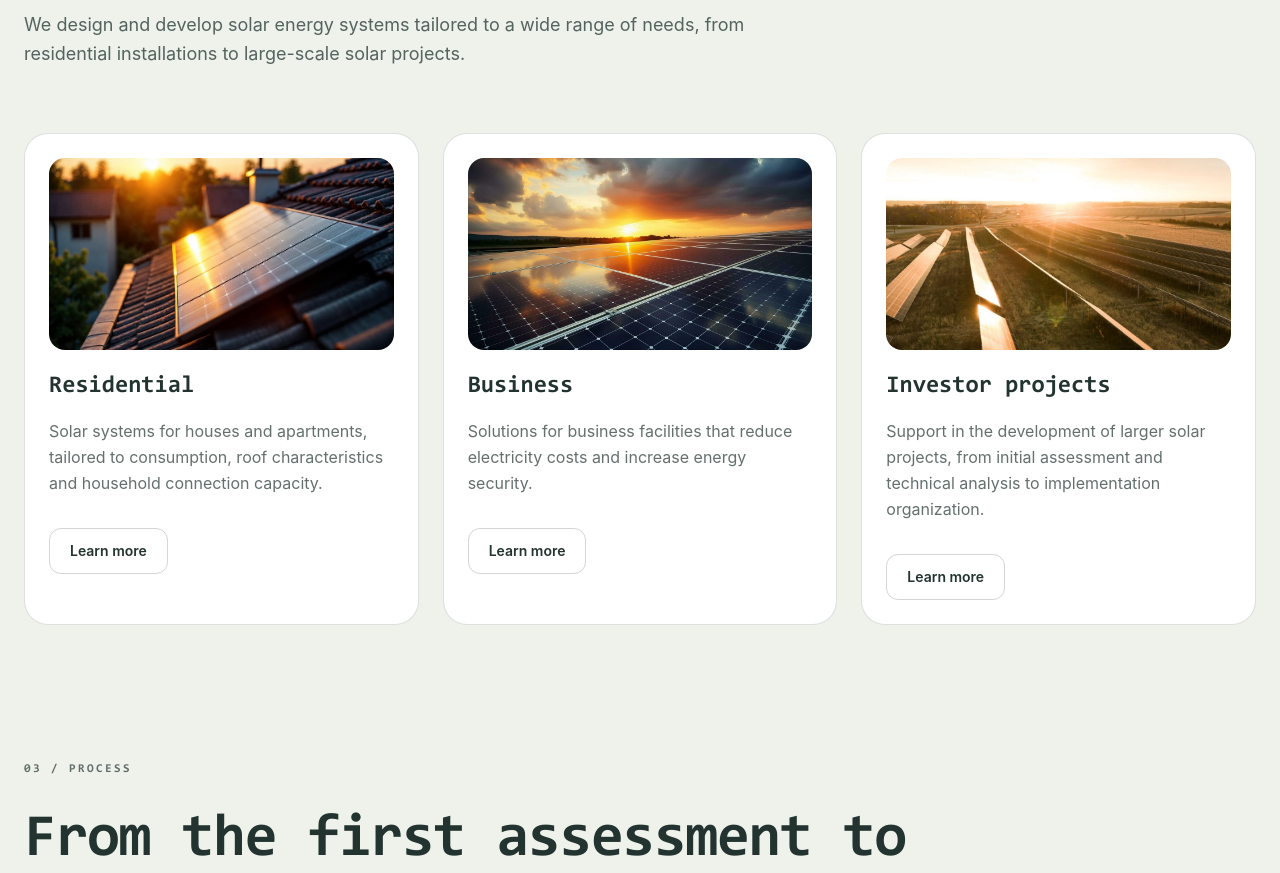
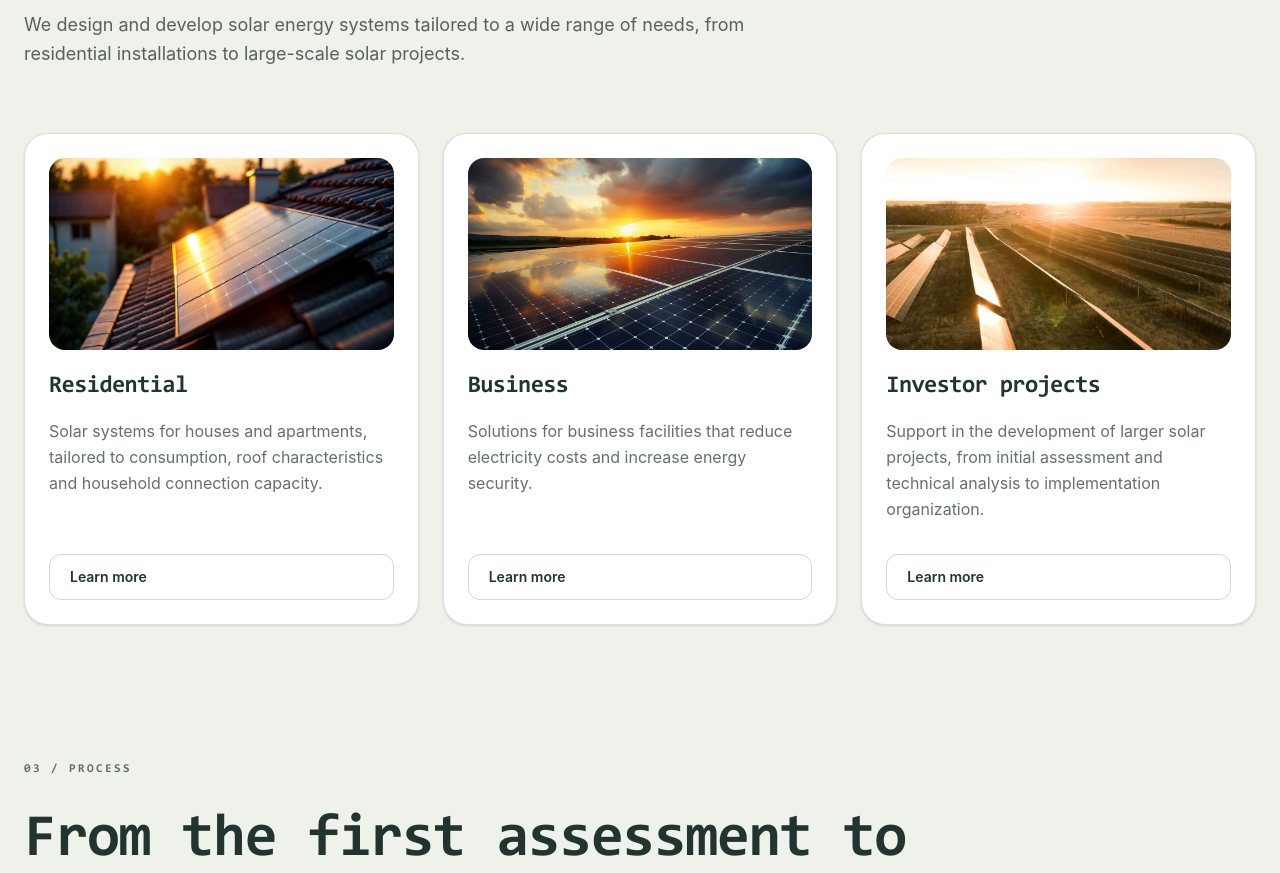
Before and after one commit to KomiRogi/ekogrid-website, a Next.js app: page /en in a window 1280 px wide. Shown: the part 1700-2573 px from the top of the page. Built offline with nearby package versions, Linux system fonts and the light colour scheme.

Commit message:
Improve solutions cards layout

```diff
--- a/src/components/home-solutions.tsx
+++ b/src/components/home-solutions.tsx
@@ -51,7 +51,7 @@ export default function HomeSolutions() {
                     {solutions.map((item) => (
                         <div
                             key={item.slug}
-                            className="group rounded-3xl border border-[#223330]/15 bg-white p-6 transition hover:-translate-y-1 hover:border-[var(--ekogrid-lime)]"
+                            className="group flex flex-col rounded-3xl border border-[#223330]/15 bg-white p-6 shadow-sm transition-all duration-300 hover:-translate-y-2 hover:shadow-xl hover:border-[var(--ekogrid-lime)]"
                         >
                             <div className="relative mb-5 h-48 overflow-hidden rounded-2xl">
                                 <Image
@@ -62,11 +62,11 @@ export default function HomeSolutions() {
                                 />
                             </div>
 
-                            <h3 className="text-2xl font-semibold">
+                            <h3 className="text-2xl font-bold tracking-tight">
                                 {item.title}
                             </h3>
 
-                            <p className="mt-4 leading-relaxed text-[#223330]/70">
+                            <p className="mt-4 flex-1 leading-relaxed text-[#223330]/70">
                                 {item.description}
                             </p>
 
```
